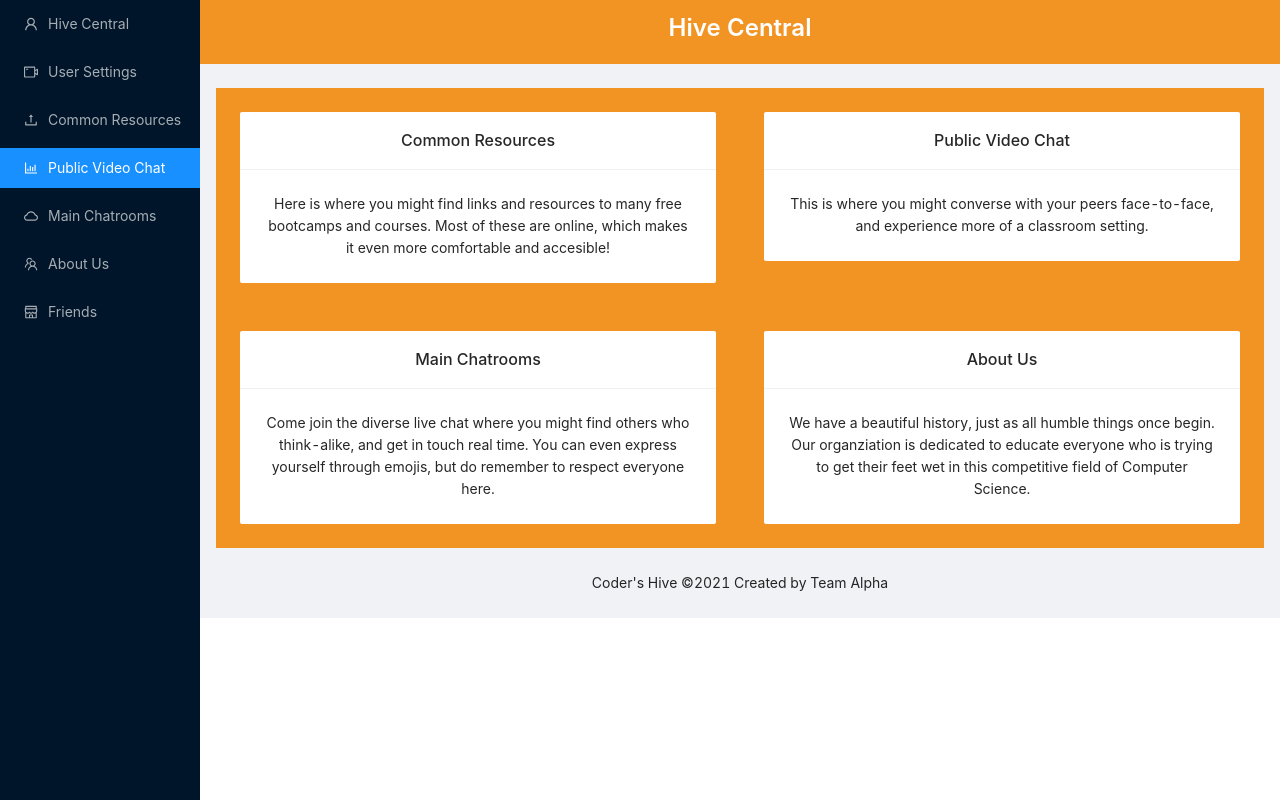
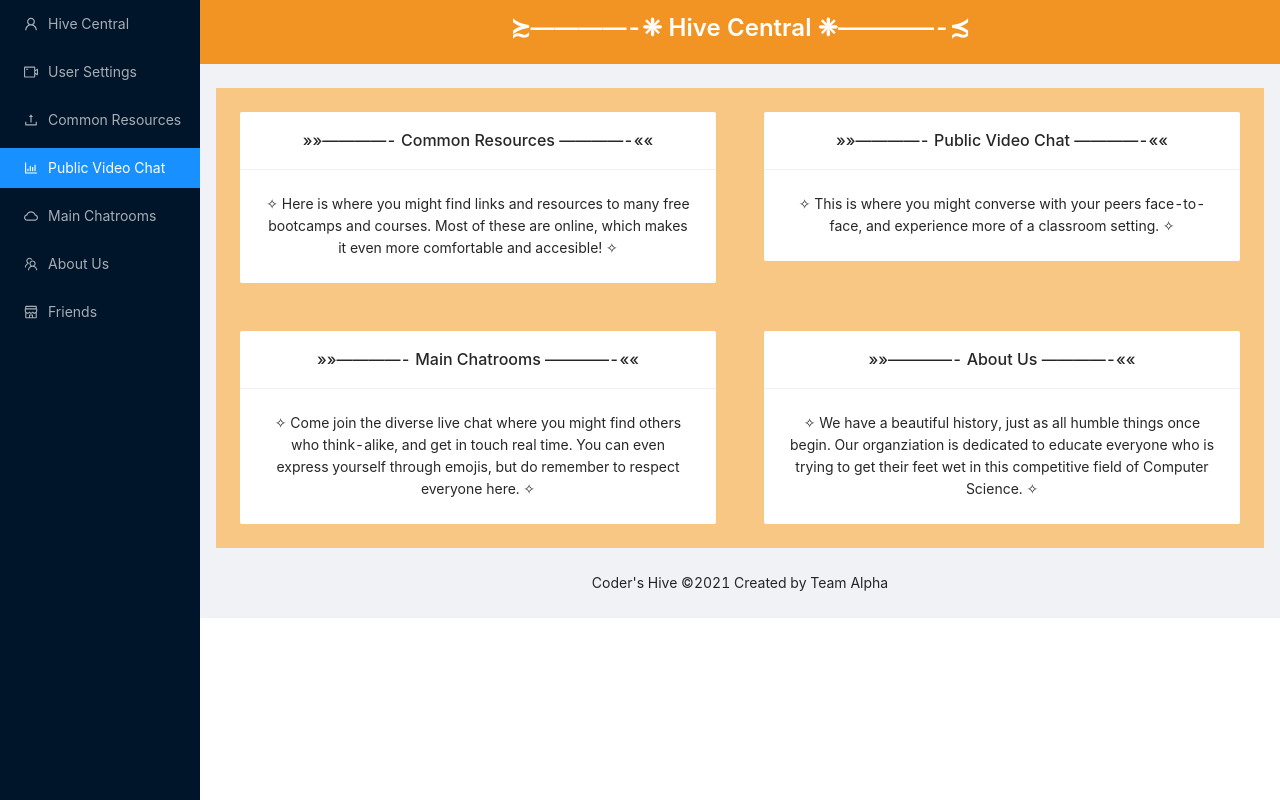
Before and after one commit to IceyGirl424/Coders-Hive, a React (Create React App) app: page / in a window 1280 px wide. Built offline with nearby package versions, Linux system fonts and the light colour scheme.

Commit message:
Stylized the homepage a bit, but still need to figure out images.

```diff
--- a/src/App.css
+++ b/src/App.css
@@ -27,7 +27,11 @@
 
 
 .site-layout-background{
-  background-color: #F29423 !important;
+  background-color: #F9C784 !important;
+}
+
+.background-header{
+  background-color: #F29423;
 }
 
 #components-layout-demo-fixed-sider .logo {
--- a/src/App.js
+++ b/src/App.js
@@ -17,6 +17,7 @@ import { Row, Col } from 'antd';
 import { Card } from 'antd';
 import { Typography } from 'antd';
 import { white } from 'color-name';
+import { Image } from 'antd';
 
 
 const { Header, Content, Footer, Sider } = Layout;
@@ -62,7 +63,7 @@ function App() {
     </Sider>
     <Layout className="site-layout" style={{ marginLeft: 200 }}>
 
-      <Header className="site-layout-background" style={{ padding: 0 }} >
+      <Header className="background-header" style={{ padding: 0 }} >
         <Row gutter={[16,16]} justify="center" align="middle">
           <Col>
               <Title level={3}
@@ -70,37 +71,44 @@ function App() {
               // textAlign: 'center',
               paddingTop: '.5em',
               color: 'white'
-            }} >Hive Central</Title>
+            }} > ≿————-❈ Hive Central ❈————-≾</Title>
           </Col>
         </Row>
         </Header>
+
 
       <Content style={{ margin: '24px 16px 0', overflow: 'initial' }}>
         <div className="site-layout-background" style={{ padding: 24, textAlign: 'center' }}>
         <Row gutter={[48, 48]}>
         <Col span={12}>
-        <Card title="Common Resources" bordered={false}>
-          Here is where you might find links and resources to many free bootcamps and courses. Most of these are online, which makes it even more comfortable and accesible!
+        <Card title="»»————- Common Resources ————-««" bordered={false}>
+        ✧ Here is where you might find links and resources to many free bootcamps and courses. Most of these are online, which makes it even more comfortable and accesible! ✧
         </Card>
       </Col>
       <Col span={12}>
-        <Card title="Public Video Chat" bordered={false}>
-          This is where you might converse with your peers face-to-face, and experience more of a classroom setting.
+        <Card title="»»————- Public Video Chat ————-««" bordered={false}>
+        ✧ This is where you might converse with your peers face-to-face, and experience more of a classroom setting. ✧
         </Card>
       </Col>
 
       <Col span={12}>
-      <Card title="Main Chatrooms" bordered={false}>
-          Come join the diverse live chat where you might find others who think-alike, and get in touch real time. You can even express yourself through emojis, but do remember to respect everyone here.
+      <Card title="»»————- Main Chatrooms ————-««" bordered={false}>
+      ✧ Come join the diverse live chat where you might find others who think-alike, and get in touch real time. You can even express yourself through emojis, but do remember to respect everyone here. ✧
         </Card>
       </Col>
       <Col span={12}>
-      <Card title="About Us" bordered={false}>
-          We have a beautiful history, just as all humble things once begin. Our organziation is dedicated to educate everyone who is trying to get their feet wet in this competitive field of Computer Science.
+      <Card title="»»————- About Us ————-««" bordered={false}>
+      ✧ We have a beautiful history, just as all humble things once begin. Our organziation is dedicated to educate everyone who is trying to get their feet wet in this competitive field of Computer Science. ✧
         </Card>
       </Col>
         </Row>
 
+        {/* This is a comment:
+        <Image
+        width={200}
+        src="C:\Users\Alina\ReactProjects\coders-hive\public\Coders_Hive_1.PNG"
+        />
+        */}
 
 
         </div>
@@ -111,4 +119,6 @@ function App() {
   );
 }
 
+
+
 export default App;
```
Also changed, not shown: public/Coders_Hive_1.PNG (added).
